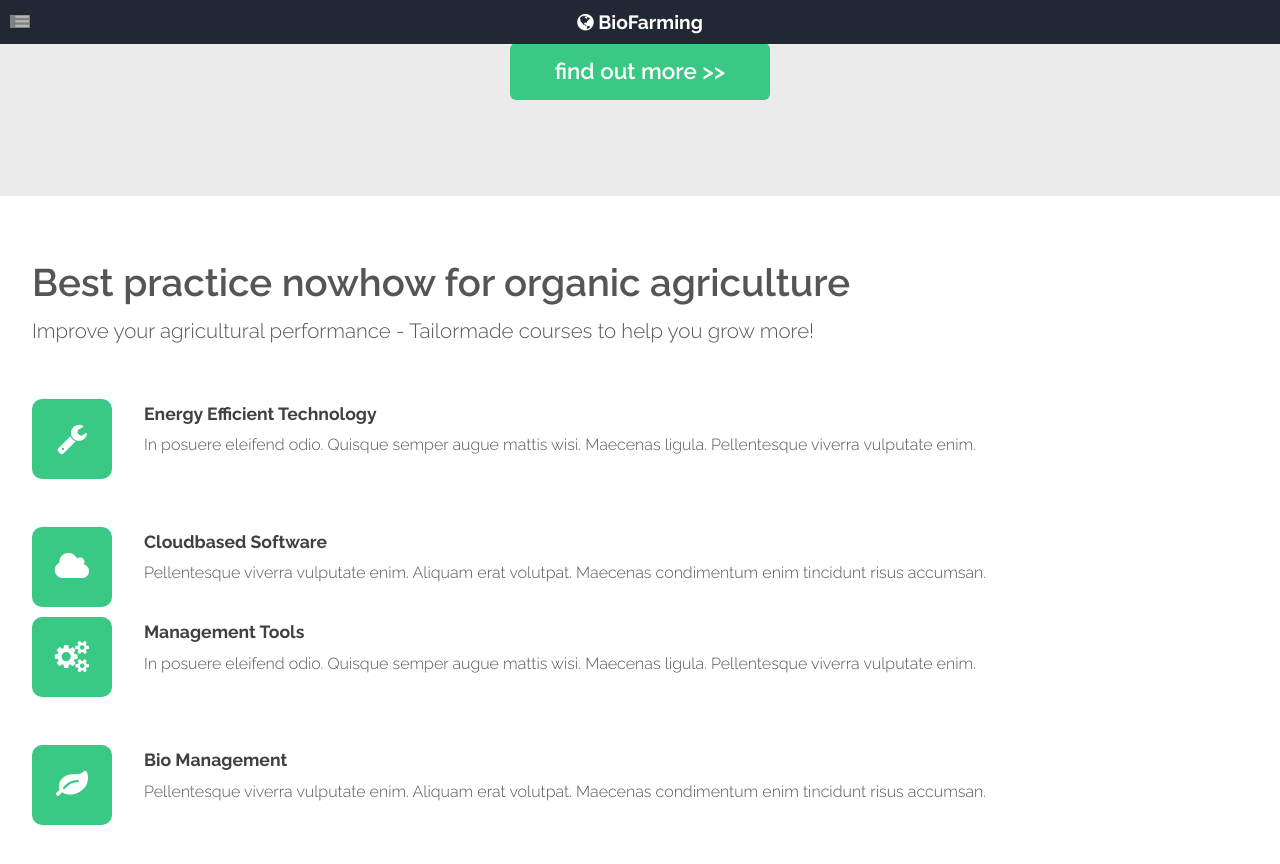
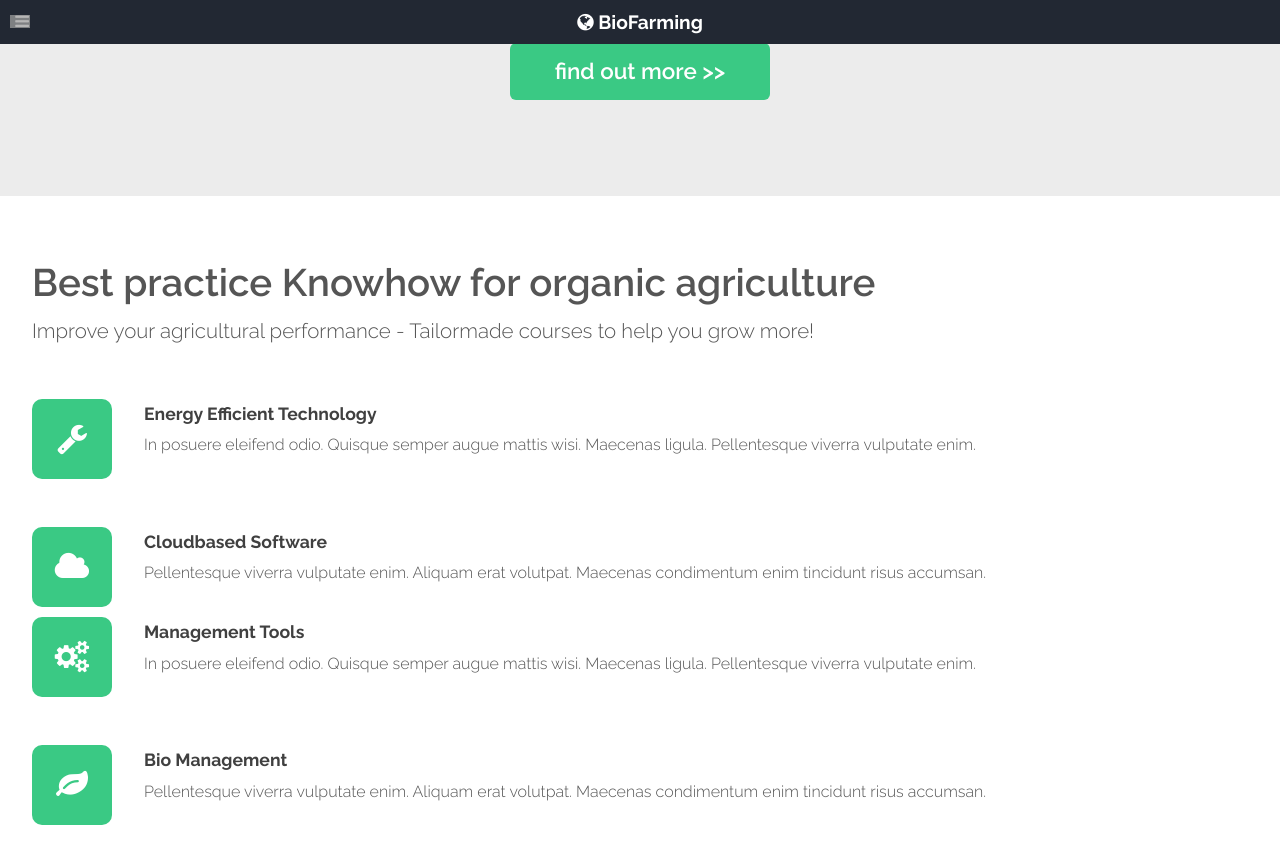
Before and after one commit to ryanmstokes/biofarming, a Jekyll site: the page built from index.md, in a window 1280 px wide and 900 px high, scrolled down 1159 px. Shown: the top 864 px of the window. Built offline with Jekyll 4.4.1, drawn with Linux system fonts in a browser that asks for light colours; grey boxes are pictures that could not be loaded.

Commit message:
Updated Index

```diff
--- a/index.md
+++ b/index.md
@@ -29,11 +28,13 @@ home-triple-point5: Nam in massa. Sed vel tellus. Curabitur sem urna, consequat
 home-triple-point6-title: Energy Efficiency
 home-triple-point6: Nam in massa. Sed vel tellus. Curabitur sem urna, consequat vel,
   suscipit in, mattis placerat.
-usp-title: Best practice nowhow for organic agriculture
+usp-title: Best practice Knowhow for organic agriculture
 usp-sub-title: Improve your agricultural performance - Tailormade courses to help
   you grow more!
 usp-sub-point1-title: Energy Efficient Technology
 usp-sub-point2-title: Cloudbased Software
 usp-sub-point3-title: Management Tools
 usp-sub-point4-title: Bio Management
+Field name:
+layout: landing
 ---
```
Also changed, not shown: other parts of index.md (+0 -1 lines).
